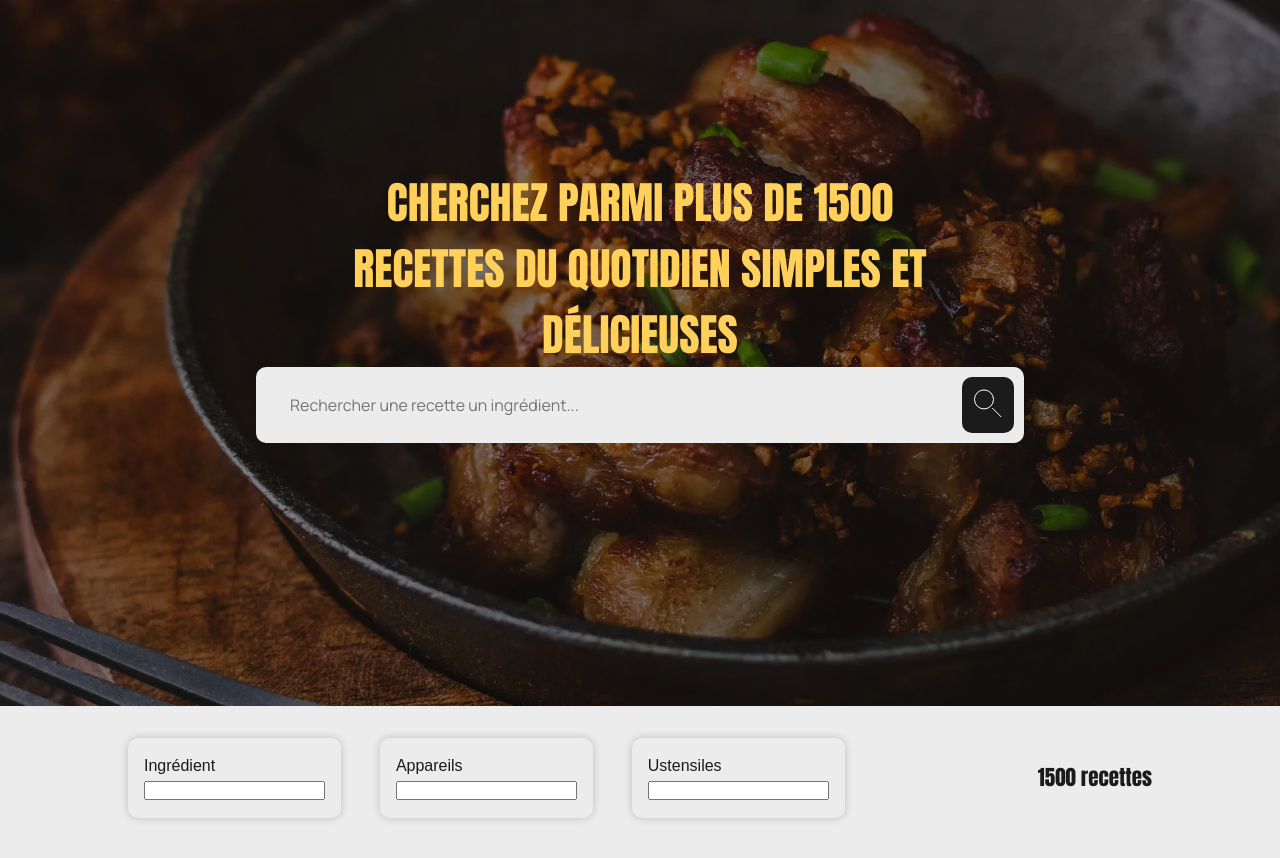
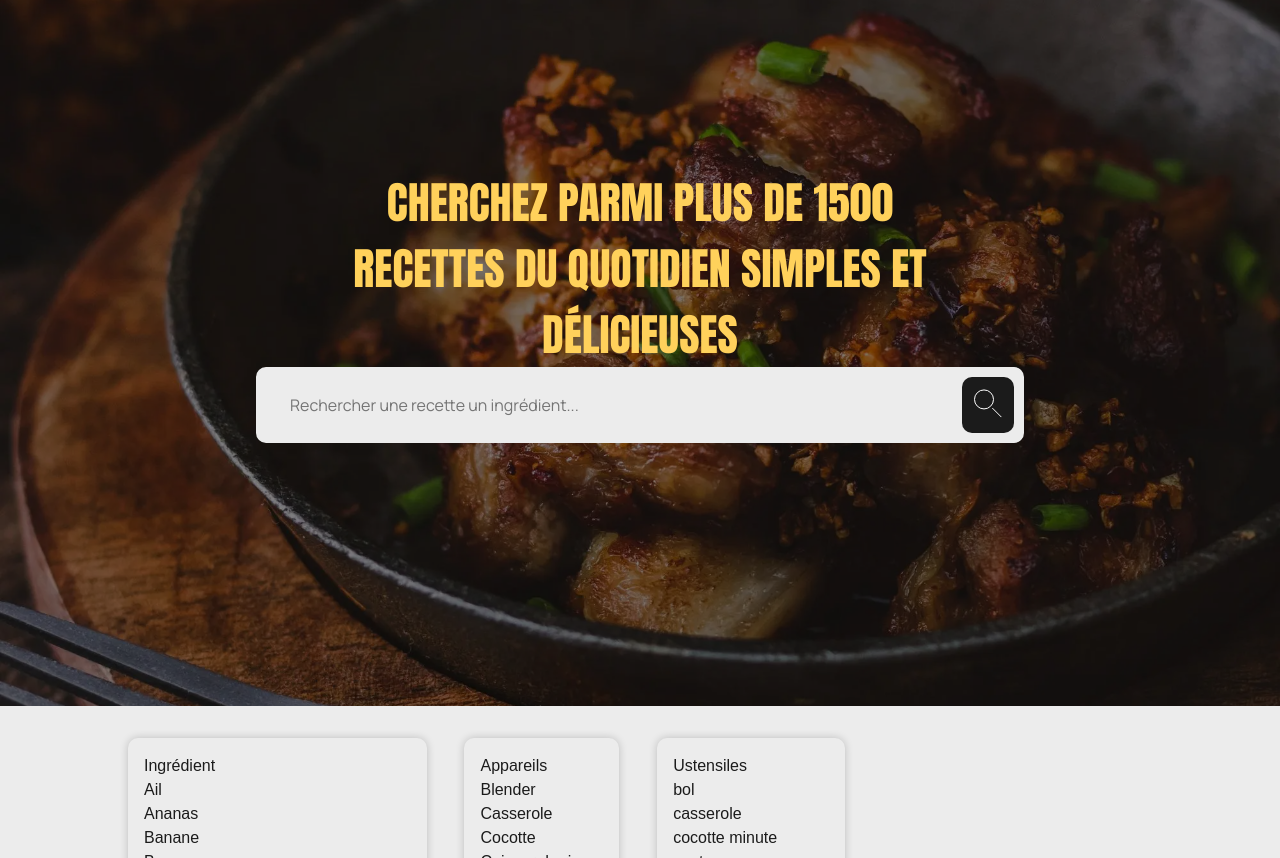
Before and after one commit to Nath-vfx/les-petits-plats, a website built with Vite: page index.html in a window 1280 px wide. Shown: the part 94-952 px from the top of the page. Built offline with nearby package versions, Linux system fonts and the light colour scheme.

Commit message:
feat: display all filters

```diff
--- a/index.html
+++ b/index.html
@@ -26,19 +26,19 @@
     <nav class="filters-selectors">
         <h3 class="assurance-title">1500 recettes</h3>
         <ul>
-            <li class="filter-button">
+            <li class="filter-button ingredients">
                 <a>Ingrédient</a>
                 <ul>
                     <li><label><input type="text"></label></li>
                 </ul>
             </li>
-            <li class="filter-button">
+            <li class="filter-button appliances">
                 <a>Appareils</a>
                 <ul>
                     <li><label><input type="text"></label></li>
                 </ul>
             </li>
-            <li class="filter-button">
+            <li class="filter-button ustensils">
                 <a>Ustensiles</a>
                 <ul>
                     <li><label><input type="text"></label></li>
--- a/main.js
+++ b/main.js
@@ -1,11 +1,59 @@
-import { recipes } from "./recipes.js"
-const menu = document.querySelector(".nav-test")
+import {recipes} from "./recipes.js"
+
+// const menu = document.querySelector(".nav-test")
 
 let recipesList = recipes
 
-function toggleNavBar() {
-    menu.classList.toggle("open")
+// function toggleNavBar() {
+//     menu.classList.toggle("open")
+// }
+
+async function getAllIngredients() {
+    const ingredients = [];
+    recipesList.forEach((recipe) => {
+        recipe.ingredients.forEach((ingredient) => {
+            ingredients.push(ingredient.ingredient);
+        });
+    });
+    return ingredients;
 }
+
+async function getAllUstensils() {
+    const ustensils = [];
+    recipesList.forEach((recipe) => {
+        recipe.ustensils.forEach((ustensil) => {
+            ustensils.push(ustensil);
+        });
+    });
+    return ustensils;
+}
+
+async function getAllAppliances() {
+    const appliances = [];
+    recipesList.forEach((recipe) => {
+        appliances.push(recipe.appliance);
+    });
+    return appliances;
+}
+
+
+async function displayStuffs(stuffs, name) {
+    const e = [...new Set(stuffs)].sort((a, b) => a.localeCompare(b));
+
+    const stuffsContainer = document.querySelector(`.${name} ul`);
+    let allStuffs = "";
+
+    e.forEach((stuff) => {
+        allStuffs += `
+        <li class="">
+            <a>${stuff}</a>
+        </li>
+        `
+    })
+
+    stuffsContainer.innerHTML = allStuffs;
+}
+
 
 async function displayRecipes() {
     const recipesContainer = document.querySelector(".recipes-container")
@@ -33,8 +81,8 @@ async function displayRecipes() {
                     <ul class="recipe-ingredients-list">
                         <li><p>Ingredient</p><span>Quantity</span></li>
                         ${recipe.ingredients.map((ingredient) =>
-                            `<li><p>${ingredient.ingredient}</p><span>${ingredient.quantity}</span></li>`
-                            ).join("")}
+            `<li><p>${ingredient.ingredient}</p><span>${ingredient.quantity}</span></li>`
+        ).join("")}
                     </ul>
                 </div>
             </div>
@@ -47,6 +95,9 @@ async function displayRecipes() {
 
 async function init() {
     await displayRecipes();
+    await displayStuffs(await getAllIngredients(), "ingredients");
+    await displayStuffs(await getAllUstensils(), "ustensils");
+    await displayStuffs(await getAllAppliances(), "appliances");
 }
 
 init();
--- a/style.css
+++ b/style.css
@@ -149,12 +149,19 @@ ul {
     box-shadow: 0 0 8px rgba(0, 0, 0, .2);
 }
 
+.filter-button ul {
+    overflow: auto;
+    max-height: 400px;
+}
+
 .recipes-container {
     display: grid;
     grid-template-columns: repeat(auto-fit, minmax(380px, 380px));
     column-gap: 32px;
     row-gap: 66px;
 }
+
+
 
 
 /* Navbar */
```
